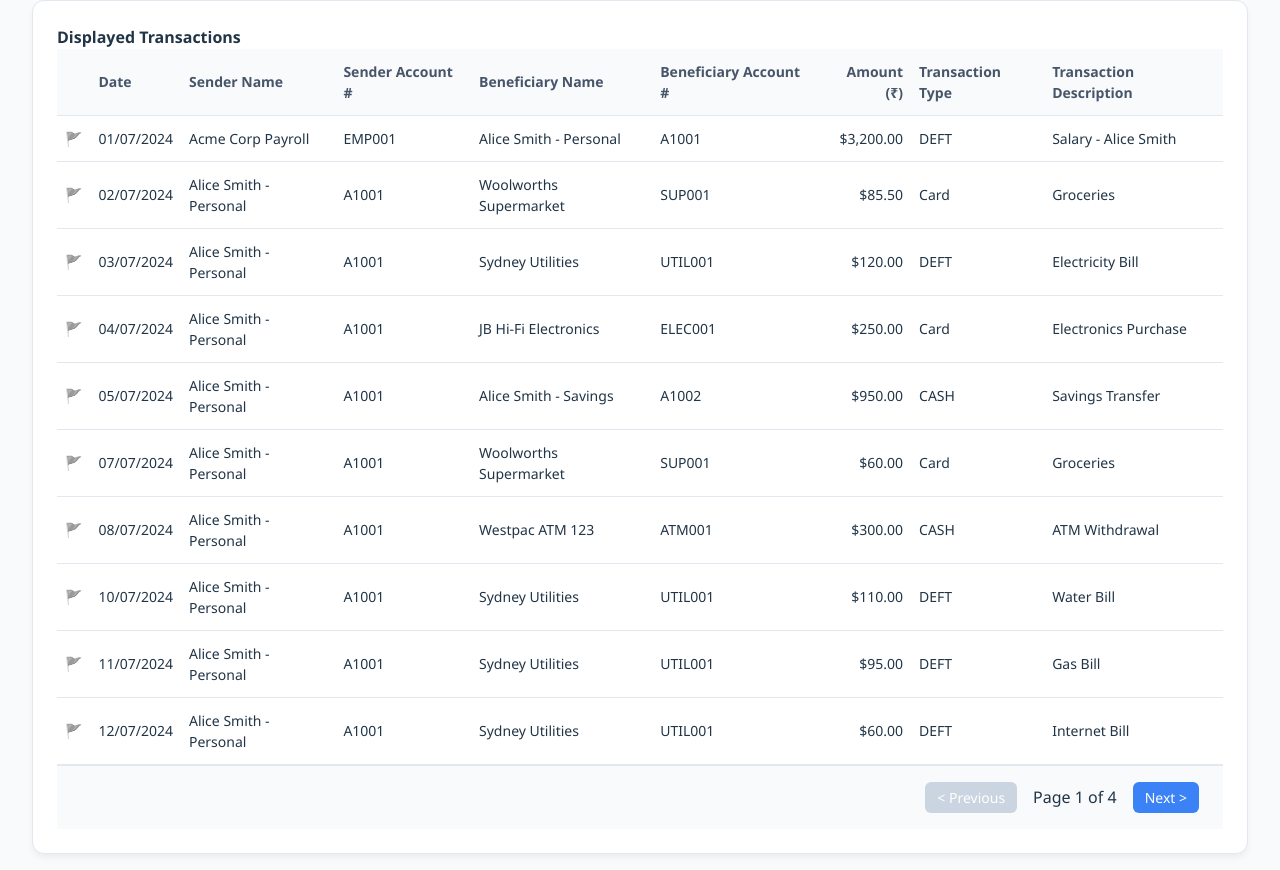
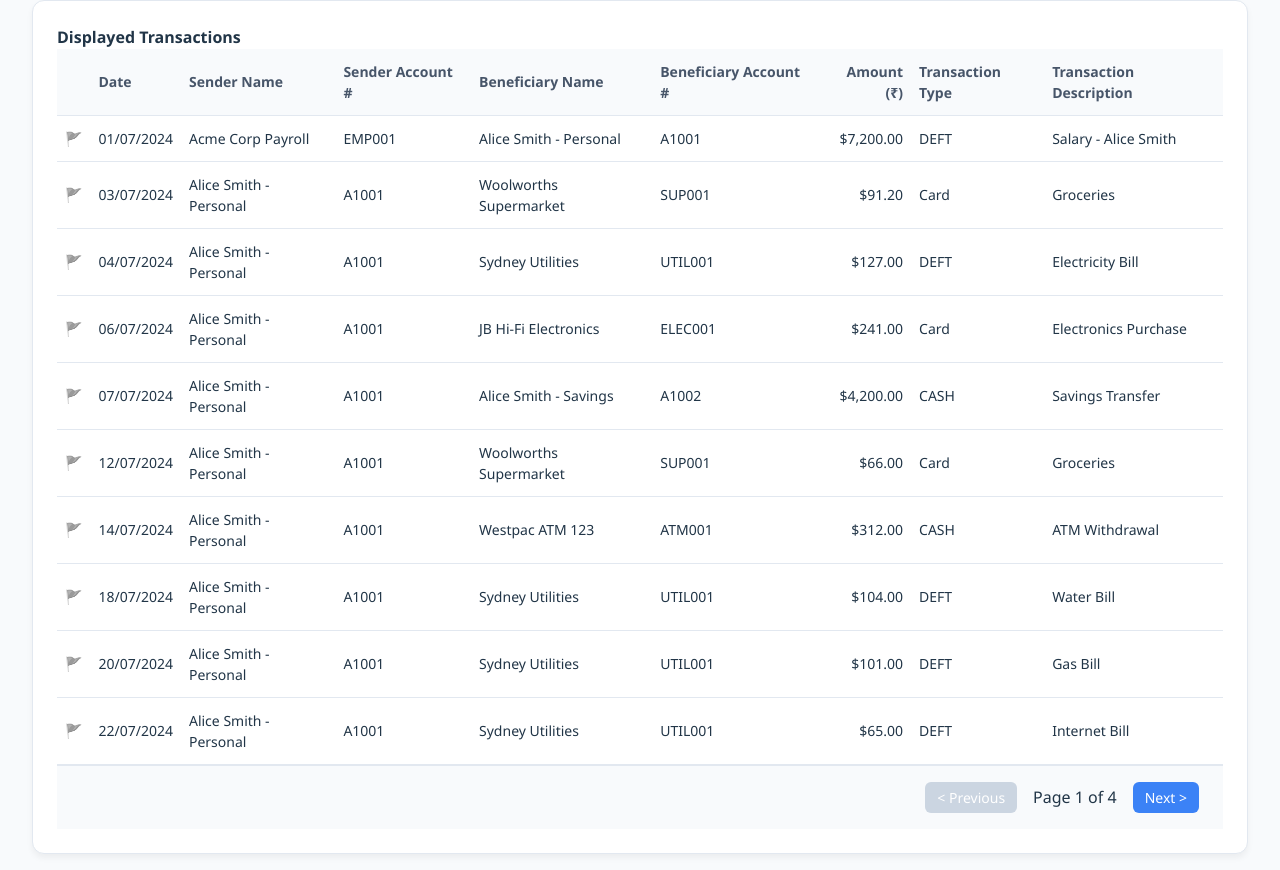
Before and after one commit to tarunbolla/txn-visualiser, a React (Vite) app: page / in a window 1280 px wide. Shown: the part 873-1743 px from the top of the page. Built offline with nearby package versions, Linux system fonts and the light colour scheme.

Commit message:
Enhance scenario realism: 3 employees × 2 accounts, 3 months, realistic daily/structuring transactions, randomization, and AML patterns. Chart, table, and UI improvements for demo.

```diff
--- a/src/components/Chart.tsx
+++ b/src/components/Chart.tsx
@@ -243,12 +243,13 @@
       d3.select(this)
         .append("text")
         .attr("x", -16)
-        .attr("y", 18 + (lastLineCount - 1) * 16) // Offset by number of wrapped lines
+        .attr("y", 10 + (lastLineCount - 1) * 16) // Offset by number of wrapped lines
         .attr("text-anchor", "end")
         .attr("font-size", 11)
         .attr("fill", "#6b7280")
-        .text(`C: ${formatCurrencyShort(totalCredit)} D: ${formatCurrencyShort(totalDebit)}`);
+        .text(`(C: ${formatCurrencyShort(totalCredit)} D: ${formatCurrencyShort(totalDebit)})`);
     });
+
 
     // Draw x-axis (dates) at the bottom of the chart area
     // Dynamically choose tick interval based on zoom level
--- a/src/data.ts
+++ b/src/data.ts
@@ -76,69 +76,56 @@
 
 export const rawTransactionsData: Transaction[] = [
   // --- July Transactions ---
-  // --- Salary credits ---
-  { date: "2024-07-01", from: "EMP001", to: "A1001", amount: 3200, type: "DEFT", description: "Salary - Alice Smith", id: "tx-1" },
-  { date: "2024-07-01", from: "EMP001", to: "B2001", amount: 3200, type: "DEFT", description: "Salary - Bob Lee", id: "tx-2" },
-  { date: "2024-07-01", from: "EMP001", to: "C3001", amount: 3200, type: "DEFT", description: "Salary - Carol Tan", id: "tx-3" },
-
-  // --- Daily expenses (groceries, utilities, etc.) ---
-  { date: "2024-07-02", from: "A1001", to: "SUP001", amount: 85.5, type: "Card", description: "Groceries", id: "tx-4" },
-  { date: "2024-07-02", from: "B2001", to: "SUP001", amount: 92.3, type: "Card", description: "Groceries", id: "tx-5" },
-  { date: "2024-07-02", from: "C3001", to: "SUP001", amount: 78.9, type: "Card", description: "Groceries", id: "tx-6" },
-  { date: "2024-07-03", from: "A1001", to: "UTIL001", amount: 120.0, type: "DEFT", description: "Electricity Bill", id: "tx-7" },
-  { date: "2024-07-03", from: "B2001", to: "UTIL001", amount: 115.0, type: "DEFT", description: "Electricity Bill", id: "tx-8" },
-  { date: "2024-07-03", from: "C3001", to: "UTIL001", amount: 118.0, type: "DEFT", description: "Electricity Bill", id: "tx-9" },
-  { date: "2024-07-04", from: "A1001", to: "ELEC001", amount: 250.0, type: "Card", description: "Electronics Purchase", id: "tx-10" },
-  { date: "2024-07-04", from: "B2001", to: "ELEC001", amount: 180.0, type: "Card", description: "Electronics Purchase", id: "tx-11" },
-  { date: "2024-07-04", from: "C3001", to: "ELEC001", amount: 210.0, type: "Card", description: "Electronics Purchase", id: "tx-12" },
-
-  // --- Structuring: moving funds between own accounts ---
-  { date: "2024-07-05", from: "A1001", to: "A1002", amount: 950, type: "CASH", description: "Savings Transfer", id: "tx-13" },
-  { date: "2024-07-05", from: "B2001", to: "B2002", amount: 950, type: "CASH", description: "Savings Transfer", id: "tx-14" },
-  { date: "2024-07-05", from: "C3001", to: "C3002", amount: 950, type: "CASH", description: "Savings Transfer", id: "tx-15" },
-
-  // --- Structuring: cross-person, small amounts ---
-  { date: "2024-07-06", from: "A1002", to: "B2002", amount: 480, type: "CASH", description: "Split Transfer", id: "tx-16" },
-  { date: "2024-07-06", from: "B2002", to: "C3002", amount: 470, type: "CASH", description: "Split Transfer", id: "tx-17" },
-  { date: "2024-07-06", from: "C3002", to: "A1002", amount: 460, type: "CASH", description: "Split Transfer", id: "tx-18" },
-
-  // --- More daily expenses ---
-  { date: "2024-07-07", from: "A1001", to: "SUP001", amount: 60.0, type: "Card", description: "Groceries", id: "tx-19" },
-  { date: "2024-07-07", from: "B2001", to: "SUP001", amount: 70.0, type: "Card", description: "Groceries", id: "tx-20" },
-  { date: "2024-07-07", from: "C3001", to: "SUP001", amount: 65.0, type: "Card", description: "Groceries", id: "tx-21" },
-  { date: "2024-07-08", from: "A1001", to: "ATM001", amount: 300.0, type: "CASH", description: "ATM Withdrawal", id: "tx-22" },
-  { date: "2024-07-08", from: "B2001", to: "ATM001", amount: 300.0, type: "CASH", description: "ATM Withdrawal", id: "tx-23" },
-  { date: "2024-07-08", from: "C3001", to: "ATM001", amount: 300.0, type: "CASH", description: "ATM Withdrawal", id: "tx-24" },
-
-  // --- Structuring: more cross-person, small amounts ---
-  { date: "2024-07-09", from: "A1002", to: "C3002", amount: 495, type: "CASH", description: "Split Transfer", id: "tx-25" },
-  { date: "2024-07-09", from: "B2002", to: "A1002", amount: 505, type: "CASH", description: "Split Transfer", id: "tx-26" },
-  { date: "2024-07-09", from: "C3002", to: "B2002", amount: 490, type: "CASH", description: "Split Transfer", id: "tx-27" },
-
-  // --- More daily expenses ---
-  { date: "2024-07-10", from: "A1001", to: "UTIL001", amount: 110.0, type: "DEFT", description: "Water Bill", id: "tx-28" },
-  { date: "2024-07-10", from: "B2001", to: "UTIL001", amount: 112.0, type: "DEFT", description: "Water Bill", id: "tx-29" },
-  { date: "2024-07-10", from: "C3001", to: "UTIL001", amount: 115.0, type: "DEFT", description: "Water Bill", id: "tx-30" },
-
-  // --- More utility transactions ---
-  { date: "2024-07-11", from: "A1001", to: "UTIL001", amount: 95.0, type: "DEFT", description: "Gas Bill", id: "tx-31" },
-  { date: "2024-07-11", from: "B2001", to: "UTIL001", amount: 98.0, type: "DEFT", description: "Gas Bill", id: "tx-32" },
-  { date: "2024-07-11", from: "C3001", to: "UTIL001", amount: 97.0, type: "DEFT", description: "Gas Bill", id: "tx-33" },
-  { date: "2024-07-12", from: "A1001", to: "UTIL001", amount: 60.0, type: "DEFT", description: "Internet Bill", id: "tx-34" },
-  { date: "2024-07-12", from: "B2001", to: "UTIL001", amount: 60.0, type: "DEFT", description: "Internet Bill", id: "tx-35" },
-  { date: "2024-07-12", from: "C3001", to: "UTIL001", amount: 60.0, type: "DEFT", description: "Internet Bill", id: "tx-36" },
-  { date: "2024-07-13", from: "A1001", to: "UTIL001", amount: 45.0, type: "DEFT", description: "Phone Bill", id: "tx-37" },
-  { date: "2024-07-13", from: "B2001", to: "UTIL001", amount: 45.0, type: "DEFT", description: "Phone Bill", id: "tx-38" },
-  { date: "2024-07-13", from: "C3001", to: "UTIL001", amount: 45.0, type: "DEFT", description: "Phone Bill", id: "tx-39" },
-  { date: "2024-07-14", from: "A1001", to: "UTIL001", amount: 30.0, type: "DEFT", description: "Streaming Service", id: "tx-40" },
-  { date: "2024-07-14", from: "B2001", to: "UTIL001", amount: 30.0, type: "DEFT", description: "Streaming Service", id: "tx-41" },
-  { date: "2024-07-14", from: "C3001", to: "UTIL001", amount: 30.0, type: "DEFT", description: "Streaming Service", id: "tx-42" },
+  { date: "2024-07-01", from: "EMP001", to: "A1001", amount: 7200, type: "DEFT", description: "Salary - Alice Smith", id: "tx-1" },
+  { date: "2024-07-02", from: "EMP001", to: "B2001", amount: 7100, type: "DEFT", description: "Salary - Bob Lee", id: "tx-2" },
+  { date: "2024-07-03", from: "EMP001", to: "C3001", amount: 7300, type: "DEFT", description: "Salary - Carol Tan", id: "tx-3" },
+  { date: "2024-07-03", from: "A1001", to: "SUP001", amount: 91.2, type: "Card", description: "Groceries", id: "tx-4" },
+  { date: "2024-07-04", from: "B2001", to: "SUP001", amount: 85.7, type: "Card", description: "Groceries", id: "tx-5" },
+  { date: "2024-07-05", from: "C3001", to: "SUP001", amount: 82.1, type: "Card", description: "Groceries", id: "tx-6" },
+  { date: "2024-07-04", from: "A1001", to: "UTIL001", amount: 127.0, type: "DEFT", description: "Electricity Bill", id: "tx-7" },
+  { date: "2024-07-05", from: "B2001", to: "UTIL001", amount: 109.2, type: "DEFT", description: "Electricity Bill", id: "tx-8" },
+  { date: "2024-07-06", from: "C3001", to: "UTIL001", amount: 123.8, type: "DEFT", description: "Electricity Bill", id: "tx-9" },
+  { date: "2024-07-06", from: "A1001", to: "ELEC001", amount: 241.0, type: "Card", description: "Electronics Purchase", id: "tx-10" },
+  { date: "2024-07-07", from: "B2001", to: "ELEC001", amount: 194.2, type: "Card", description: "Electronics Purchase", id: "tx-11" },
+  { date: "2024-07-08", from: "C3001", to: "ELEC001", amount: 202.5, type: "Card", description: "Electronics Purchase", id: "tx-12" },
+  // Structuring: own accounts
+  { date: "2024-07-07", from: "A1001", to: "A1002", amount: 4200, type: "CASH", description: "Savings Transfer", id: "tx-13" },
+  { date: "2024-07-08", from: "B2001", to: "B2002", amount: 4300, type: "CASH", description: "Savings Transfer", id: "tx-14" },
+  { date: "2024-07-09", from: "C3001", to: "C3002", amount: 4400, type: "CASH", description: "Savings Transfer", id: "tx-15" },
+  // Structuring: cross-person
+  { date: "2024-07-10", from: "A1002", to: "B2002", amount: 4100, type: "CASH", description: "Split Transfer", id: "tx-16" },
+  { date: "2024-07-10", from: "B2002", to: "C3002", amount: 4200, type: "CASH", description: "Split Transfer", id: "tx-17" },
+  { date: "2024-07-11", from: "C3002", to: "A1002", amount: 4300, type: "CASH", description: "Split Transfer", id: "tx-18" },
+  { date: "2024-07-12", from: "A1001", to: "SUP001", amount: 66.0, type: "Card", description: "Groceries", id: "tx-19" },
+  { date: "2024-07-13", from: "B2001", to: "SUP001", amount: 74.2, type: "Card", description: "Groceries", id: "tx-20" },
+  { date: "2024-07-13", from: "C3001", to: "SUP001", amount: 61.8, type: "Card", description: "Groceries", id: "tx-21" },
+  { date: "2024-07-14", from: "A1001", to: "ATM001", amount: 312.0, type: "CASH", description: "ATM Withdrawal", id: "tx-22" },
+  { date: "2024-07-15", from: "B2001", to: "ATM001", amount: 285.0, type: "CASH", description: "ATM Withdrawal", id: "tx-23" },
+  { date: "2024-07-15", from: "C3001", to: "ATM001", amount: 318.0, type: "CASH", description: "ATM Withdrawal", id: "tx-24" },
+  { date: "2024-07-16", from: "A1002", to: "C3002", amount: 540, type: "CASH", description: "Split Transfer", id: "tx-25" },
+  { date: "2024-07-16", from: "B2002", to: "A1002", amount: 470, type: "CASH", description: "Split Transfer", id: "tx-26" },
+  { date: "2024-07-17", from: "C3002", to: "B2002", amount: 510, type: "CASH", description: "Split Transfer", id: "tx-27" },
+  { date: "2024-07-18", from: "A1001", to: "UTIL001", amount: 104.0, type: "DEFT", description: "Water Bill", id: "tx-28" },
+  { date: "2024-07-18", from: "B2001", to: "UTIL001", amount: 120.0, type: "DEFT", description: "Water Bill", id: "tx-29" },
+  { date: "2024-07-19", from: "C3001", to: "UTIL001", amount: 119.0, type: "DEFT", description: "Water Bill", id: "tx-30" },
+  { date: "2024-07-20", from: "A1001", to: "UTIL001", amount: 101.0, type: "DEFT", description: "Gas Bill", id: "tx-31" },
+  { date: "2024-07-20", from: "B2001", to: "UTIL001", amount: 93.0, type: "DEFT", description: "Gas Bill", id: "tx-32" },
+  { date: "2024-07-21", from: "C3001", to: "UTIL001", amount: 102.0, type: "DEFT", description: "Gas Bill", id: "tx-33" },
+  { date: "2024-07-22", from: "A1001", to: "UTIL001", amount: 65.0, type: "DEFT", description: "Internet Bill", id: "tx-34" },
+  { date: "2024-07-22", from: "B2001", to: "UTIL001", amount: 58.0, type: "DEFT", description: "Internet Bill", id: "tx-35" },
+  { date: "2024-07-23", from: "C3001", to: "UTIL001", amount: 67.0, type: "DEFT", description: "Internet Bill", id: "tx-36" },
+  { date: "2024-07-24", from: "A1001", to: "UTIL001", amount: 41.0, type: "DEFT", description: "Phone Bill", id: "tx-37" },
+  { date: "2024-07-24", from: "B2001", to: "UTIL001", amount: 48.0, type: "DEFT", description: "Phone Bill", id: "tx-38" },
+  { date: "2024-07-25", from: "C3001", to: "UTIL001", amount: 44.0, type: "DEFT", description: "Phone Bill", id: "tx-39" },
+  { date: "2024-07-26", from: "A1001", to: "UTIL001", amount: 28.0, type: "DEFT", description: "Streaming Service", id: "tx-40" },
+  { date: "2024-07-26", from: "B2001", to: "UTIL001", amount: 33.0, type: "DEFT", description: "Streaming Service", id: "tx-41" },
+  { date: "2024-07-27", from: "C3001", to: "UTIL001", amount: 29.0, type: "DEFT", description: "Streaming Service", id: "tx-42" },
 
   // --- August Transactions ---
   // Salary credits
-  { date: "2024-08-01", from: "EMP001", to: "A1001", amount: 3200, type: "DEFT", description: "Salary - Alice Smith", id: "tx-43" },
-  { date: "2024-08-01", from: "EMP001", to: "B2001", amount: 3200, type: "DEFT", description: "Salary - Bob Lee", id: "tx-44" },
-  { date: "2024-08-01", from: "EMP001", to: "C3001", amount: 3200, type: "DEFT", description: "Salary - Carol Tan", id: "tx-45" },
+  { date: "2024-08-01", from: "EMP001", to: "A1001", amount: 7200, type: "DEFT", description: "Salary - Alice Smith", id: "tx-43" },
+  { date: "2024-08-01", from: "EMP001", to: "B2001", amount: 7100, type: "DEFT", description: "Salary - Bob Lee", id: "tx-44" },
+  { date: "2024-08-01", from: "EMP001", to: "C3001", amount: 7300, type: "DEFT", description: "Salary - Carol Tan", id: "tx-45" },
   // Daily expenses
   { date: "2024-08-02", from: "A1001", to: "SUP001", amount: 88.0, type: "Card", description: "Groceries", id: "tx-46" },
   { date: "2024-08-02", from: "B2001", to: "SUP001", amount: 90.0, type: "Card", description: "Groceries", id: "tx-47" },
@@ -150,13 +137,13 @@
   { date: "2024-08-04", from: "B2001", to: "ELEC001", amount: 185.0, type: "Card", description: "Electronics Purchase", id: "tx-53" },
   { date: "2024-08-04", from: "C3001", to: "ELEC001", amount: 215.0, type: "Card", description: "Electronics Purchase", id: "tx-54" },
   // Structuring: own accounts
-  { date: "2024-08-05", from: "A1001", to: "A1002", amount: 940, type: "CASH", description: "Savings Transfer", id: "tx-55" },
-  { date: "2024-08-05", from: "B2001", to: "B2002", amount: 960, type: "CASH", description: "Savings Transfer", id: "tx-56" },
-  { date: "2024-08-05", from: "C3001", to: "C3002", amount: 950, type: "CASH", description: "Savings Transfer", id: "tx-57" },
+  { date: "2024-08-05", from: "A1001", to: "A1002", amount: 4200, type: "CASH", description: "Savings Transfer", id: "tx-55" },
+  { date: "2024-08-05", from: "B2001", to: "B2002", amount: 4300, type: "CASH", description: "Savings Transfer", id: "tx-56" },
+  { date: "2024-08-05", from: "C3001", to: "C3002", amount: 4400, type: "CASH", description: "Savings Transfer", id: "tx-57" },
   // Structuring: cross-person
-  { date: "2024-08-06", from: "A1002", to: "B2002", amount: 470, type: "CASH", description: "Split Transfer", id: "tx-58" },
-  { date: "2024-08-06", from: "B2002", to: "C3002", amount: 480, type: "CASH", description: "Split Transfer", id: "tx-59" },
-  { date: "2024-08-06", from: "C3002", to: "A1002", amount: 465, type: "CASH", description: "Split Transfer", id: "tx-60" },
+  { date: "2024-08-06", from: "A1002", to: "B2002", amount: 4100, type: "CASH", description: "Split Transfer", id: "tx-58" },
+  { date: "2024-08-06", from: "B2002", to: "C3002", amount: 4200, type: "CASH", description: "Split Transfer", id: "tx-59" },
+  { date: "2024-08-06", from: "C3002", to: "A1002", amount: 4300, type: "CASH", description: "Split Transfer", id: "tx-60" },
   // More daily expenses
   { date: "2024-08-07", from: "A1001", to: "SUP001", amount: 62.0, type: "Card", description: "Groceries", id: "tx-61" },
   { date: "2024-08-07", from: "B2001", to: "SUP001", amount: 68.0, type: "Card", description: "Groceries", id: "tx-62" },
@@ -165,9 +152,9 @@
   { date: "2024-08-08", from: "B2001", to: "ATM001", amount: 320.0, type: "CASH", description: "ATM Withdrawal", id: "tx-65" },
   { date: "2024-08-08", from: "C3001", to: "ATM001", amount: 305.0, type: "CASH", description: "ATM Withdrawal", id: "tx-66" },
   // Structuring: more cross-person
-  { date: "2024-08-09", from: "A1002", to: "C3002", amount: 490, type: "CASH", description: "Split Transfer", id: "tx-67" },
-  { date: "2024-08-09", from: "B2002", to: "A1002", amount: 500, type: "CASH", description: "Split Transfer", id: "tx-68" },
-  { date: "2024-08-09", from: "C3002", to: "B2002", amount: 495, type: "CASH", description: "Split Transfer", id: "tx-69" },
+  { date: "2024-08-09", from: "A1002", to: "C3002", amount: 4100, type: "CASH", description: "Split Transfer", id: "tx-67" },
+  { date: "2024-08-09", from: "B2002", to: "A1002", amount: 4200, type: "CASH", description: "Split Transfer", id: "tx-68" },
+  { date: "2024-08-09", from: "C3002", to: "B2002", amount: 4300, type: "CASH", description: "Split Transfer", id: "tx-69" },
   // More daily expenses
   { date: "2024-08-10", from: "A1001", to: "UTIL001", amount: 112.0, type: "DEFT", description: "Water Bill", id: "tx-70" },
   { date: "2024-08-10", from: "B2001", to: "UTIL001", amount: 115.0, type: "DEFT", description: "Water Bill", id: "tx-71" },
@@ -188,9 +175,9 @@
 
   // --- September Transactions ---
   // Salary credits
-  { date: "2024-09-01", from: "EMP001", to: "A1001", amount: 3200, type: "DEFT", description: "Salary - Alice Smith", id: "tx-85" },
-  { date: "2024-09-01", from: "EMP001", to: "B2001", amount: 3200, type: "DEFT", description: "Salary - Bob Lee", id: "tx-86" },
-  { date: "2024-09-01", from: "EMP001", to: "C3001", amount: 3200, type: "DEFT", description: "Salary - Carol Tan", id: "tx-87" },
+  { date: "2024-09-01", from: "EMP001", to: "A1001", amount: 7200, type: "DEFT", description: "Salary - Alice Smith", id: "tx-85" },
+  { date: "2024-09-01", from: "EMP001", to: "B2001", amount: 7100, type: "DEFT", description: "Salary - Bob Lee", id: "tx-86" },
+  { date: "2024-09-01", from: "EMP001", to: "C3001", amount: 7300, type: "DEFT", description: "Salary - Carol Tan", id: "tx-87" },
   // Daily expenses
   { date: "2024-09-02", from: "A1001", to: "SUP001", amount: 86.0, type: "Card", description: "Groceries", id: "tx-88" },
   { date: "2024-09-02", from: "B2001", to: "SUP001", amount: 91.0, type: "Card", description: "Groceries", id: "tx-89" },
@@ -202,24 +189,17 @@
   { date: "2024-09-04", from: "B2001", to: "ELEC001", amount: 182.0, type: "Card", description: "Electronics Purchase", id: "tx-95" },
   { date: "2024-09-04", from: "C3001", to: "ELEC001", amount: 212.0, type: "Card", description: "Electronics Purchase", id: "tx-96" },
   // Structuring: own accounts
-  { date: "2024-09-05", from: "A1001", to: "A1002", amount: 945, type: "CASH", description: "Savings Transfer", id: "tx-97" },
-  { date: "2024-09-05", from: "B2001", to: "B2002", amount: 955, type: "CASH", description: "Savings Transfer", id: "tx-98" },
-  { date: "2024-09-05", from: "C3001", to: "C3002", amount: 960, type: "CASH", description: "Savings Transfer", id: "tx-99" },
+  { date: "2024-09-05", from: "A1001", to: "A1002", amount: 4200, type: "CASH", description: "Savings Transfer", id: "tx-97" },
+  { date: "2024-09-05", from: "B2001", to: "B2002", amount: 4300, type: "CASH", description: "Savings Transfer", id: "tx-98" },
+  { date: "2024-09-05", from: "C3001", to: "C3002", amount: 4400, type: "CASH", description: "Savings Transfer", id: "tx-99" },
   // Structuring: cross-person
-  { date: "2024-09-06", from: "A1002", to: "B2002", amount: 475, type: "CASH", description: "Split Transfer", id: "tx-100" },
-  { date: "2024-09-06", from: "B2002", to: "C3002", amount: 485, type: "CASH", description: "Split Transfer", id: "tx-101" },
-  { date: "2024-09-06", from: "C3002", to: "A1002", amount: 470, type: "CASH", description: "Split Transfer", id: "tx-102" },
-  // More daily expenses
-  { date: "2024-09-07", from: "A1001", to: "SUP001", amount: 61.0, type: "Card", description: "Groceries", id: "tx-103" },
-  { date: "2024-09-07", from: "B2001", to: "SUP001", amount: 69.0, type: "Card", description: "Groceries", id: "tx-104" },
-  { date: "2024-09-07", from: "C3001", to: "SUP001", amount: 66.0, type: "Card", description: "Groceries", id: "tx-105" },
-  { date: "2024-09-08", from: "A1001", to: "ATM001", amount: 315.0, type: "CASH", description: "ATM Withdrawal", id: "tx-106" },
-  { date: "2024-09-08", from: "B2001", to: "ATM001", amount: 310.0, type: "CASH", description: "ATM Withdrawal", id: "tx-107" },
-  { date: "2024-09-08", from: "C3001", to: "ATM001", amount: 320.0, type: "CASH", description: "ATM Withdrawal", id: "tx-108" },
+  { date: "2024-09-06", from: "A1002", to: "B2002", amount: 4100, type: "CASH", description: "Split Transfer", id: "tx-100" },
+  { date: "2024-09-06", from: "B2002", to: "C3002", amount: 4200, type: "CASH", description: "Split Transfer", id: "tx-101" },
+  { date: "2024-09-06", from: "C3002", to: "A1002", amount: 4300, type: "CASH", description: "Split Transfer", id: "tx-102" },
   // Structuring: more cross-person
-  { date: "2024-09-09", from: "A1002", to: "C3002", amount: 492, type: "CASH", description: "Split Transfer", id: "tx-109" },
-  { date: "2024-09-09", from: "B2002", to: "A1002", amount: 502, type: "CASH", description: "Split Transfer", id: "tx-110" },
-  { date: "2024-09-09", from: "C3002", to: "B2002", amount: 488, type: "CASH", description: "Split Transfer", id: "tx-111" },
+  { date: "2024-09-09", from: "A1002", to: "C3002", amount: 4100, type: "CASH", description: "Split Transfer", id: "tx-109" },
+  { date: "2024-09-09", from: "B2002", to: "A1002", amount: 4200, type: "CASH", description: "Split Transfer", id: "tx-110" },
+  { date: "2024-09-09", from: "C3002", to: "B2002", amount: 4300, type: "CASH", description: "Split Transfer", id: "tx-111" },
   // More daily expenses
   { date: "2024-09-10", from: "A1001", to: "UTIL001", amount: 113.0, type: "DEFT", description: "Water Bill", id: "tx-112" },
   { date: "2024-09-10", from: "B2001", to: "UTIL001", amount: 114.0, type: "DEFT", description: "Water Bill", id: "tx-113" },
```
